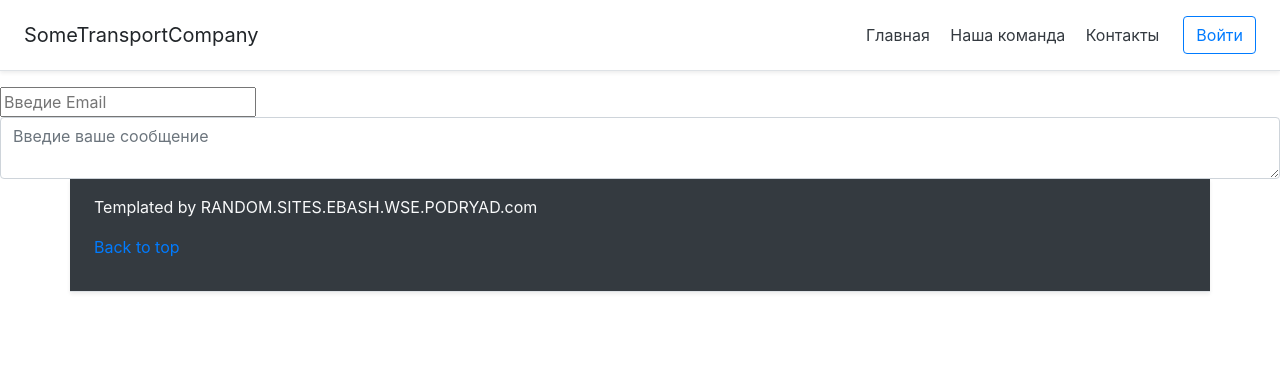
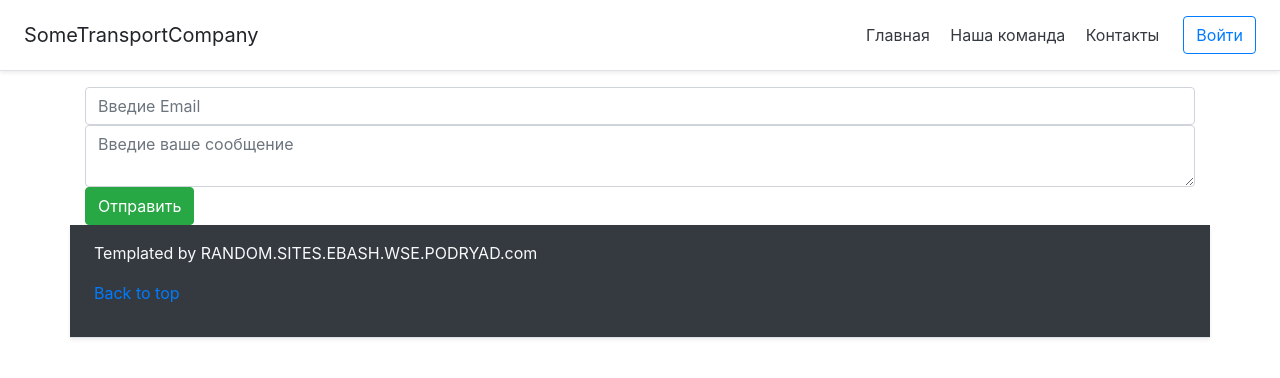
Before and after one commit to Gamatoza/TransportCompanyControlPHP, a PHP site: page /about.php in a window 1280 px wide. Shown: the top 378 px of the page. Run offline with PHP 8.4, Linux system fonts and the light colour scheme.

Commit message:
added send-form

```diff
--- a/about.php
+++ b/about.php
@@ -13,9 +13,10 @@
 <body>
     <?php require "blocks/header.php" ?>
 
-    <form action="check.php" method="post">
-        <input type="email" name="email" placeholder="Введие Email" class="">
-        <textarea name="message" class="form-control" placeholder="Введие ваше сообщение"></textarea>
+    <form action="check.php" method="post" class="container">
+        <input type="email" name="email" placeholder="Введие Email" class="form-control">
+        <textarea name="message" class="form-control" placeholder="Введие ваше сообщение" class="form-control" ></textarea>
+        <button type="submit" name="send" class="btn btn-success">Отправить</button>
     </form>
 
     <?php require "blocks/footer.php" ?>
```
